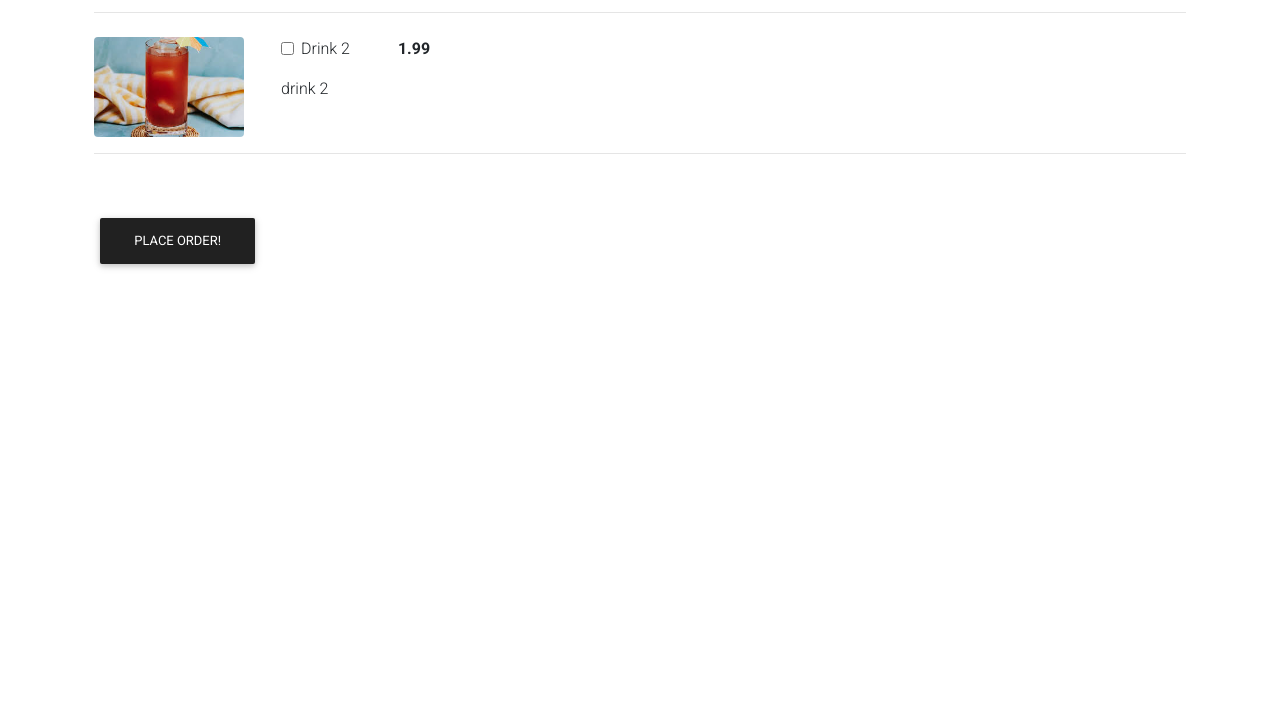
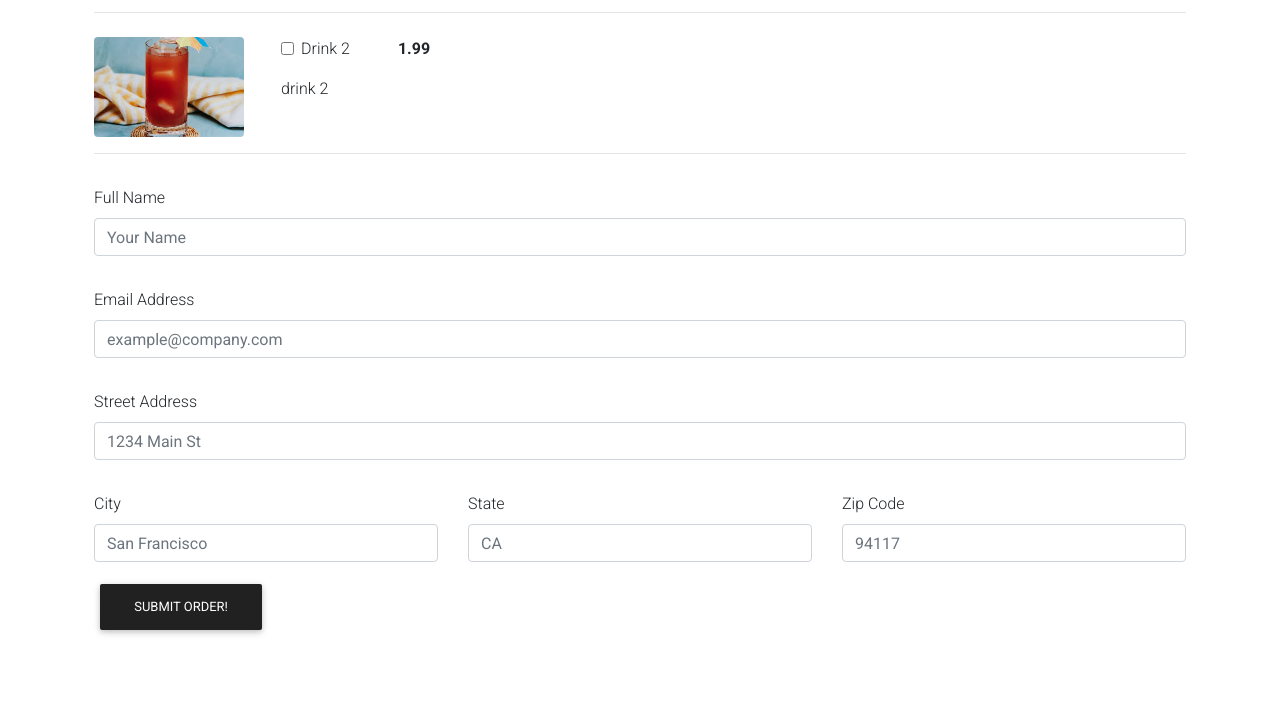
Before and after one commit to legionscript/deliver, a Django app: page /order/ in a window 1280 px wide. Shown: the part 1266-1974 px from the top of the page. Before the commit the page ends 1535 px from the top, so only its background shows below. Run offline with Django 3.2, Linux system fonts and the light colour scheme; data comes from the database, SQL or seed files in the repository; both versions use the stored data as it was after the commit; some libraries are stand-ins or nearby versions.

Commit message:
Tutorial 4

```diff
--- a/customer/models.py
+++ b/customer/models.py
@@ -24,6 +24,13 @@ class OrderModel(models.Model):
     price = models.DecimalField(max_digits=7, decimal_places=2)
     items = models.ManyToManyField(
         'MenuItem', related_name='order', blank=True)
+    name = models.CharField(max_length=50, blank=True)
+    email = models.CharField(max_length=50, blank=True)
+    street = models.CharField(max_length=50, blank=True)
+    city = models.CharField(max_length=50, blank=True)
+    state = models.CharField(max_length=15, blank=True)
+    zip_code = models.IntegerField(blank=True, null=True)
+    is_paid = models.BooleanField(default=False)
 
     def __str__(self):
         return f'Order: {self.created_on.strftime("%b %d %I: %M %p")}'
--- a/customer/templates/customer/order.html
+++ b/customer/templates/customer/order.html
@@ -90,7 +90,68 @@
                     {% endfor %}
                 </div>
 
-                <button class="btn btn-dark mt-5">Place Order!</button>
+                <div class="form-group pt-3">
+                    <label for="name">Full Name</label>
+                    <input required class="form-control" type="text" placeholder="Your Name" name="name" />
+                </div>
+
+                <div class="form-group pt-3">
+                    <label for="name">Email Address</label>
+                    <input required class="form-control" type="text" placeholder="example@company.com" name="email" />
+                </div>
+
+                <div class="form-group pt-3">
+                    <label for="name">Street Address</label>
+                    <input required class="form-control" type="text" placeholder="1234 Main St" name="street" />
+                </div>
+
+                <div class="row">
+                    <div class="col-md-4 col-sm-12">
+                        <div class="form-group pt-3">
+                            <label for="name">City</label>
+                            <input required class="form-control" type="text" placeholder="San Francisco" name="city" />
+                        </div>
+                    </div>
+
+                    <div class="col-md-4 col-sm-12">
+                        <div class="form-group pt-3">
+                            <label for="name">State</label>
+                            <input required class="form-control" type="text" placeholder="CA" name="state" />
+                        </div>
+                    </div>
+
+                    <div class="col-md-4 col-sm-12">
+                        <div class="form-group pt-3">
+                            <label for="name">Zip Code</label>
+                            <input required class="form-control" type="text" placeholder="94117" name="zip" />
+                        </div>
+                    </div>
+                </div>
+
+                <!-- Button trigger modal -->
+                <button type="button" class="btn btn-dark" data-toggle="modal" data-target="#submitModal">
+                  Submit Order!
+                </button>
+                <!-- <button class="btn btn-dark mt-5">Place Order!</button> -->
+
+                <!-- Modal -->
+                <div class="modal fade" id="submitModal" tabindex="-1" role="dialog" aria-labelledby="submitModalLabel" aria-hidden="true">
+                  <div class="modal-dialog" role="document">
+                    <div class="modal-content">
+                      <div class="modal-header">
+                        <h5 class="modal-title" id="submitModalLabel">Submit Your Order!</h5>
+                        <button type="button" class="close" data-dismiss="modal" aria-label="Close">
+                          <span aria-hidden="true">&times;</span>
+                        </button>
+                      </div>
+                      <div class="modal-footer">
+                        <button type="button" class="btn btn-light" data-dismiss="modal">Go Back</button>
+                        <button type="submit" class="btn btn-dark">Place Order!</button>
+                      </div>
+                    </div>
+                  </div>
+                </div>
+
             </form>
         </div>
     </div>
--- a/customer/views.py
+++ b/customer/views.py
@@ -1,5 +1,7 @@
-from django.shortcuts import render
+import json
+from django.shortcuts import render, redirect
 from django.views import View
+from django.core.mail import send_mail
 from .models import MenuItem, Category, OrderModel
 
 
@@ -34,6 +36,13 @@ class Order(View):
         return render(request, 'customer/order.html', context)
 
     def post(self, request, *args, **kwargs):
+        name = request.POST.get('name')
+        email = request.POST.get('email')
+        street = request.POST.get('street')
+        city = request.POST.get('city')
+        state = request.POST.get('state')
+        zip_code = request.POST.get('zip')
+
         order_items = {
             'items': []
         }
@@ -57,12 +66,61 @@ class Order(View):
             price += item['price']
             item_ids.append(item['id'])
 
-        order = OrderModel.objects.create(price=price)
+        order = OrderModel.objects.create(
+            price=price,
+            name=name,
+            email=email,
+            street=street,
+            city=city,
+            state=state,
+            zip_code=zip_code
+        )
         order.items.add(*item_ids)
+
+        # After everything is done, send confirmation email to the user
+        body = ('Thank you for your order! Your food is being made and will be delivered soon!\n'
+                f'Your total: {price}\n'
+                'Thank you again for your order!')
+
+        send_mail(
+            'Thank You For Your Order!',
+            body,
+            'example@example.com',
+            [email],
+            fail_silently=False
+        )
 
         context = {
             'items': order_items['items'],
             'price': price
         }
 
+        return redirect('order-confirmation', pk=order.pk)
+
+
+class OrderConfirmation(View):
+    def get(self, request, pk, *args, **kwargs):
+        order = OrderModel.objects.get(pk=pk)
+
+        context = {
+            'pk': order.pk,
+            'items': order.items,
+            'price': order.price,
+        }
+
         return render(request, 'customer/order_confirmation.html', context)
+
+    def post(self, request, pk, *args, **kwargs):
+        data = json.loads(request.body)
+
+        if data['isPaid']:
+            order = OrderModel.objects.get(pk=pk)
+            order.is_paid = True
+            order.save()
+
+        return redirect('payment-confirmation')
+
+
+class OrderPayConfirmation(View):
+    def get(self, request, *args, **kwargs):
+        return render(request, 'customer/order_pay_confirmation.html')
--- a/deliver/settings.py
+++ b/deliver/settings.py
@@ -123,3 +123,5 @@ STATIC_URL = '/static/'
 
 MEDIA_ROOT = os.path.join(BASE_DIR, 'media')
 MEDIA_URL = '/media/'
+
+EMAIL_BACKEND = 'django.core.mail.backends.console.EmailBackend'
--- a/deliver/urls.py
+++ b/deliver/urls.py
@@ -17,11 +17,15 @@ from django.contrib import admin
 from django.urls import path
 from django.conf import settings
 from django.conf.urls.static import static
-from customer.views import Index, About, Order
+from customer.views import Index, About, Order, OrderConfirmation, OrderPayConfirmation
 
 urlpatterns = [
     path('admin/', admin.site.urls),
     path('', Index.as_view(), name='index'),
     path('about/', About.as_view(), name='about'),
     path('order/', Order.as_view(), name='order'),
+    path('order-confirmation/<int:pk>', OrderConfirmation.as_view(),
+         name='order-confirmation'),
+    path('payment-confirmation/', OrderPayConfirmation.as_view(),
+         name='payment-confirmation'),
 ] + static(settings.MEDIA_URL, document_root=settings.MEDIA_ROOT)
```
Also changed, not shown: customer/templates/customer/order_confirmation.html (+80 -1 lines), customer/templates/customer/order_pay_confirmation.html (added, +12 -0 lines), customer/migrations/0002_auto_20201019_0000.py (added), customer/migrations/0003_ordermodel_is_paid.py (added), db.sqlite3.
